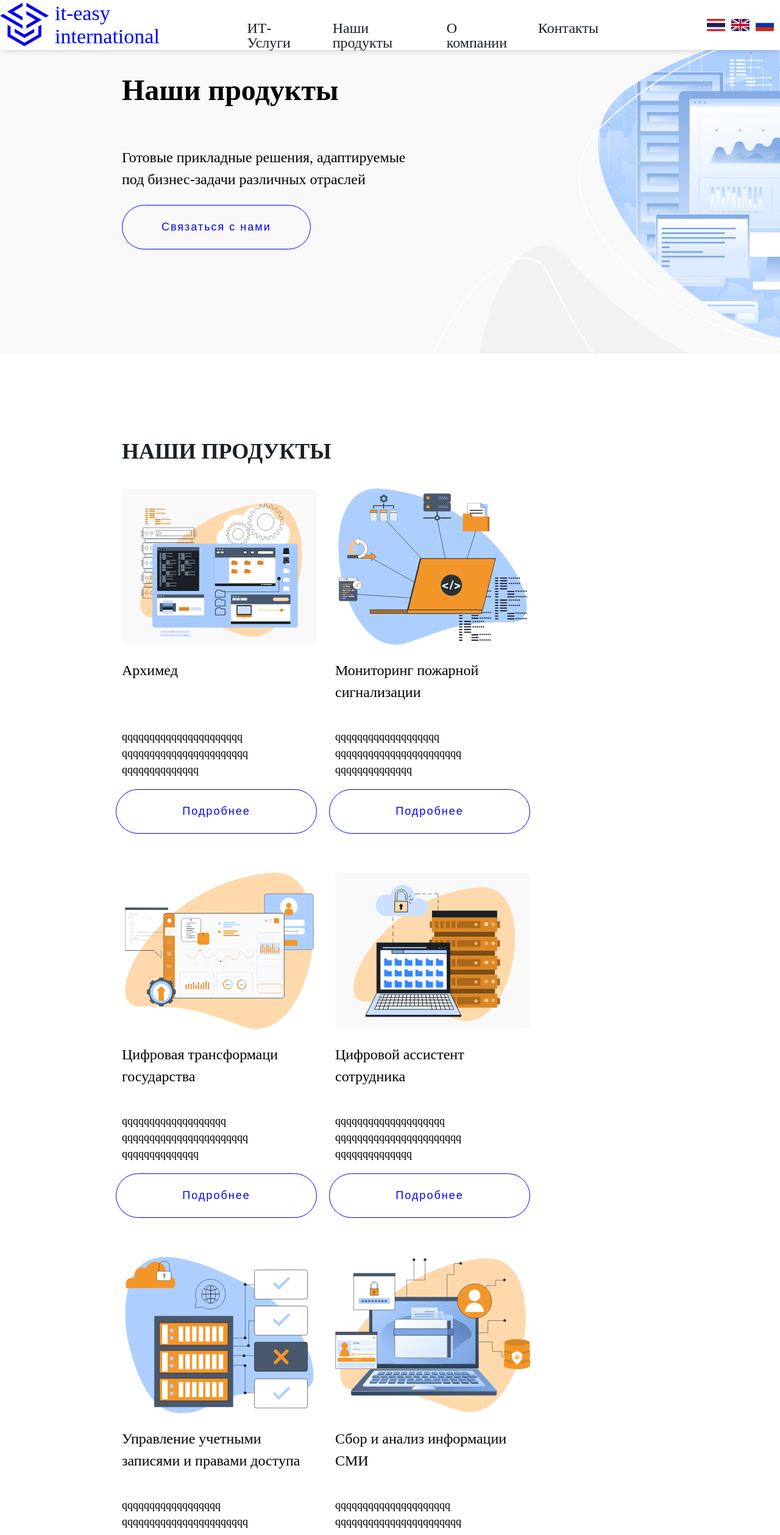
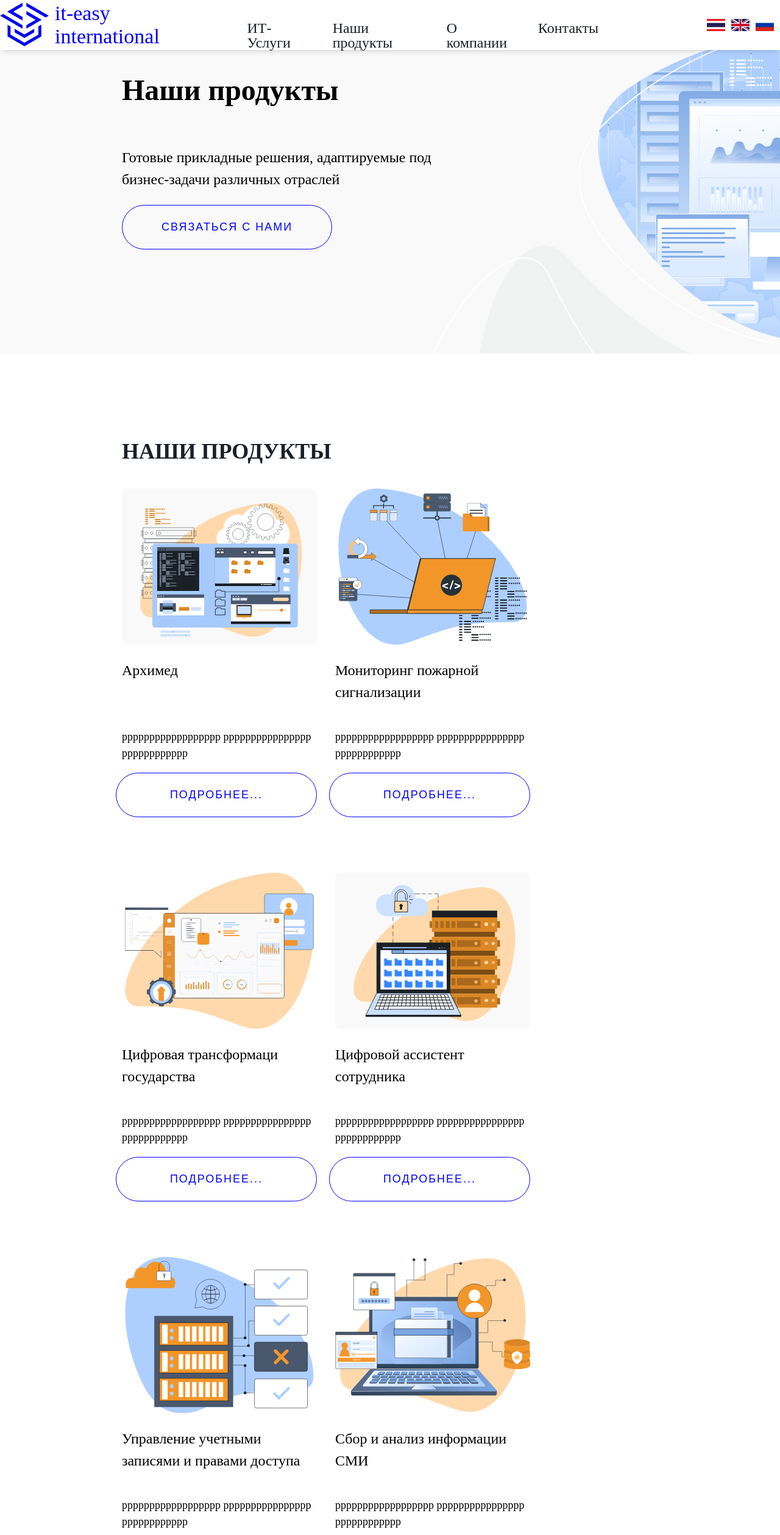
Before and after one commit to MaximEsin/It-easy, a React (Create React App) app: page /products in a window 1280 px wide. Shown: the top 2517 px of the page at 61% size. Built offline with nearby package versions, Linux system fonts and the light colour scheme.

Commit message:
OurProductsTranslate

```diff
--- a/src/components/Product.jsx
+++ b/src/components/Product.jsx
@@ -1,13 +1,15 @@
 import React from "react";
 import styles from "./Product.module.scss";
+import { useSelector } from "react-redux";
 
 const Product = ({ image, heading, description }) => {
+  const { data } = useSelector((state) => state.dataReducer);
   return (
     <div className={styles.product__container}>
       <img src={image} alt="Image of product" className={styles.product__img} />
       <p className={styles.product__heading}>{heading}</p>
       <p className={styles.product__description}>{description}</p>
-      <button className={styles.product__btn}>Подробнее</button>
+      <button className={styles.product__btn}>{data.ourProductsButtonList}</button>
     </div>
   );
 };
--- a/src/data/Data.jsx
+++ b/src/data/Data.jsx
@@ -1,3 +1,5 @@
+import OurProducts from "../pages/OurProducts";
+
 export const Russian = {
   navOne: "ИТ-Услуги",
   navTwo: "Наши продукты",
@@ -50,6 +52,23 @@ export const Russian = {
   aboutList13: "Проект по созданию системы казначейских платежей для Федерального казначейства, объявлен «Уникальным IT-проектом года», 2021",
   aboutList14: "«Универсальный сервер безопасности» включен в Единый реестр российского ПО , 2021",
   aboutList15: "2-е место в рейтинге «Лучший ИТ-работодатель среди крупнейших ИТ-компаний России» (TAdviser), 2021",
+  ourProductsTitle: "Наши продукты",
+  ourProductsDescription: "Готовые прикладные решения, адаптируемые под бизнес-задачи различных отраслей",
+  ourProductsButton: "СВЯЗАТЬСЯ С НАМИ",
+  ourProductsList: "НАШИ ПРОДУКТЫ",
+  ourProductsTitleList1: "Архимед",
+  ourProductsDescription1: "рррррррррррррррррр рррррррррррррррр рррррррррррр",
+  ourProductsButtonList: "ПОДРОБНЕЕ...",
+  ourProductsTitleList2: "Мониторинг пожарной сигнализации",
+  ourProductsDescription2: "рррррррррррррррррр рррррррррррррррр рррррррррррр",
+  ourProductsTitleList3: "Цифровая трансформаци государства",
+  ourProductsDescription3: "рррррррррррррррррр рррррррррррррррр рррррррррррр",
+  ourProductsTitleList4: "Цифровой ассистент сотрудника",
+  ourProductsDescription4: "рррррррррррррррррр рррррррррррррррр рррррррррррр",
+  ourProductsTitleList5: "Управление учетными записями и правами доступа",
+  ourProductsDescription5: "рррррррррррррррррр рррррррррррррррр рррррррррррр",
+  ourProductsTitleList6: "Сбор и анализ информации СМИ",
+  ourProductsDescription6: "рррррррррррррррррр рррррррррррррррр рррррррррррр",
 
 };
 
@@ -107,4 +126,21 @@ export const English = {
   aboutList13: "The project to create a treasury payment system for the Federal Treasury was declared a “Unique IT project of the year”, 2021",
   aboutList14: "Universal Security Server is included in the Unified Register of Russian Software, 2021",
   aboutList15: "2nd place in the rating “Best IT employer among the largest IT companies in Russia” (TAdviser), 2021",
+  ourProductsTitle: "Our products",
+  ourProductsDescription: "Ready-made application solutions adaptable to business tasks of various industries",
+  ourProductsButton: "CONTACT US",
+  ourProductsList: "OUR PRODUCTS",
+  ourProductsTitleList1: "Archimedes",
+  ourProductsDescription1: "qqqqqqqqqqqqqqqqqqqqqq qqqqqqqqqqqqqqqqqqqqqqq qqqqqqqqqqqqqq",
+  ourProductsButtonList: "LEARN MORE...",
+  ourProductsTitleList2: "Fire alarm monitoring",
+  ourProductsDescription2: "qqqqqqqqqqqqqqqqqqqqqq qqqqqqqqqqqqqqqqqqqqqqq qqqqqqqqqqqqqq",
+  ourProductsTitleList3: "Digital transformation of the state",
+  ourProductsDescription3: "qqqqqqqqqqqqqqqqqqqqqq qqqqqqqqqqqqqqqqqqqqqqq qqqqqqqqqqqqqq",
+  ourProductsTitleList4: "Digital employee assistant",
+  ourProductsDescription4: "qqqqqqqqqqqqqqqqqqqqqq qqqqqqqqqqqqqqqqqqqqqqq qqqqqqqqqqqqqq",
+  ourProductsTitleList5: "Managing accounts and access rights",
+  ourProductsDescription5: "qqqqqqqqqqqqqqqqqqqqqq qqqqqqqqqqqqqqqqqqqqqqq qqqqqqqqqqqqqq",
+  ourProductsTitleList6: "Collection and analysis of media information",
+  ourProductsDescription6: "qqqqqqqqqqqqqqqqqqqqqq qqqqqqqqqqqqqqqqqqqqqqq qqqqqqqqqqqqqq",
 };
--- a/src/pages/OurProducts.jsx
+++ b/src/pages/OurProducts.jsx
@@ -10,52 +10,53 @@ import four from "../images/products/4.svg";
 import five from "../images/products/5.svg";
 import six from "../images/products/6.svg";
 import { Link } from "react-router-dom";
+import { useSelector } from "react-redux";
 
 const OurProducts = () => {
+  const { data } = useSelector((state) => state.dataReducer);
   return (
     <div className={styles.products__container}>
       <div className={styles.products__introContainer}>
-        <h1 className={styles.products__heading}>Наши продукты</h1>
+        <h1 className={styles.products__heading}>{data.ourProductsTitle}</h1>
         <p className={styles.products__description}>
-          Готовые прикладные решения, адаптируемые <br />
-          под бизнес-задачи различных отраслей
+          {data.ourProductsDescription}
         </p>
         <Link to="/contacts">
-          <Button text="Связаться с нами" />
+          <Button text={data.ourProductsButton} />
         </Link>
       </div>
       <div className={styles.products__mainContainer}>
-        <p className={styles.products__mainHeading}>Наши продукты</p>
+        <p className={styles.products__mainHeading}>{data.ourProductsList}</p>
         <div className={styles.products__web}>
           <Product
             image={one}
-            heading="Архимед"
-            description="qqqqqqqqqqqqqqqqqqqqqq qqqqqqqqqqqqqqqqqqqqqqq qqqqqqqqqqqqqq"
+            heading={data.ourProductsTitleList1}
+            description={data.ourProductsDescription1}
           />
           <Product
             image={two}
-            heading="Мониторинг пожарной сигнализации"
-            description="qqqqqqqqqqqqqqqqqqq qqqqqqqqqqqqqqqqqqqqqqq qqqqqqqqqqqqqq"
+            heading={data.ourProductsTitleList2}
+            description={data.ourProductsDescription2}
           />
           <Product
             image={three}
-            heading="Цифровая трансформаци государства"
-            description="qqqqqqqqqqqqqqqqqqq qqqqqqqqqqqqqqqqqqqqqqq qqqqqqqqqqqqqq"
+            heading={data.ourProductsTitleList3}
+            description={data.ourProductsDescription3}
           />
           <Product
             image={four}
-            heading="Цифровой ассистент сотрудника"
-            description="qqqqqqqqqqqqqqqqqqqq qqqqqqqqqqqqqqqqqqqqqqq qqqqqqqqqqqqqq"
+            heading={data.ourProductsTitleList4}
+            description={data.ourProductsDescription4}
           />
           <Product
             image={five}
-            heading="Управление учетными записями и правами доступа"
-            description="qqqqqqqqqqqqqqqqqq qqqqqqqqqqqqqqqqqqqqqqq qqqqqqqqqqqqqq"
+            heading={data.ourProductsTitleList5}
+            description={data.ourProductsDescription5}
           />
           <Product
             image={six}
-            heading="Сбор и анализ информации СМИ"
-            description="qqqqqqqqqqqqqqqqqqqqq qqqqqqqqqqqqqqqqqqqqqqq qqqqqqqqqqqqqq"
+            heading={data.ourProductsTitleList6}
+            description={data.ourProductsDescription6}
           />
         </div>
       </div>
--- a/src/styles/OurProducts.module.scss
+++ b/src/styles/OurProducts.module.scss
@@ -25,6 +25,7 @@
     font-weight: 400;
     font-size: 24px;
     line-height: 150%;
+    max-width: 550px;
   }
 
   &__mainContainer {
```
